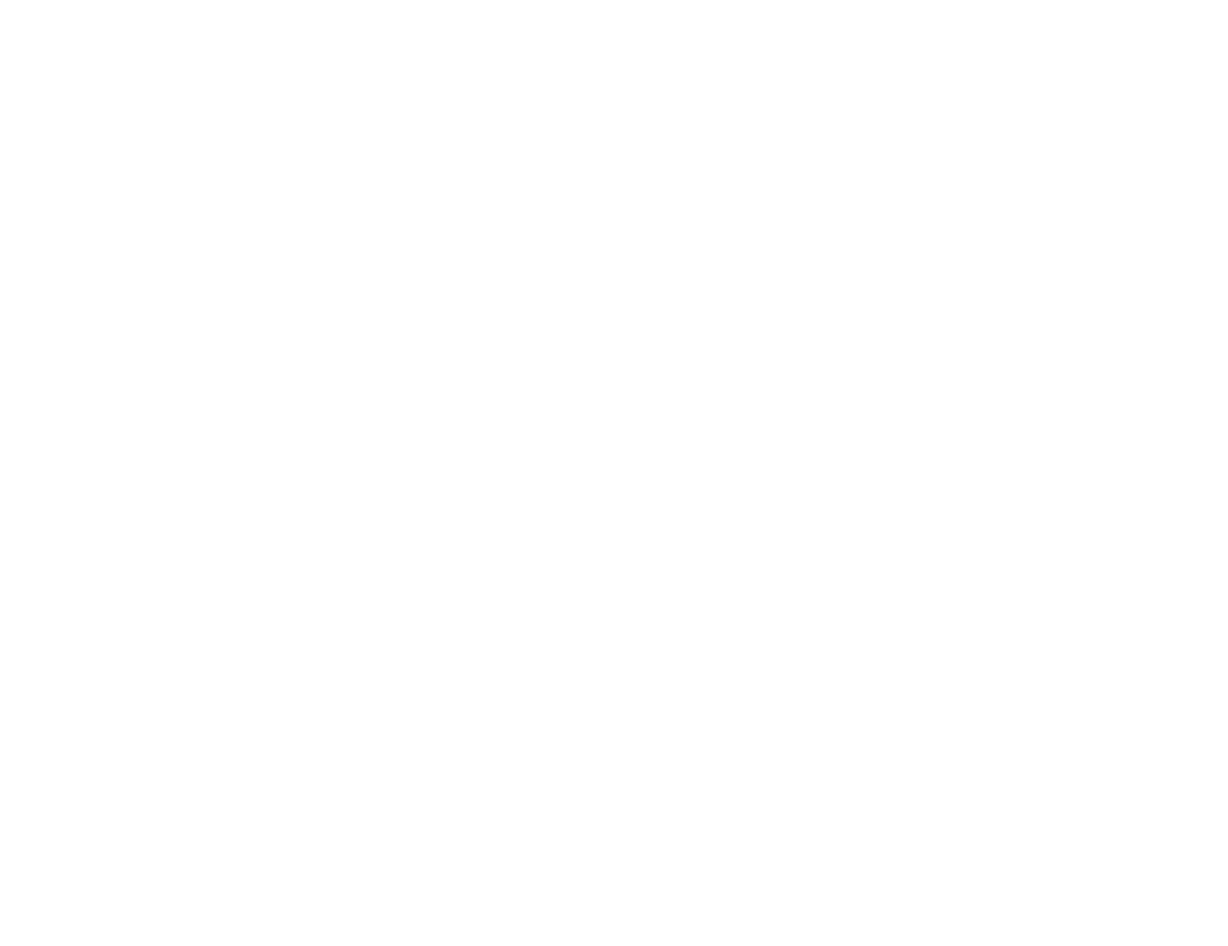
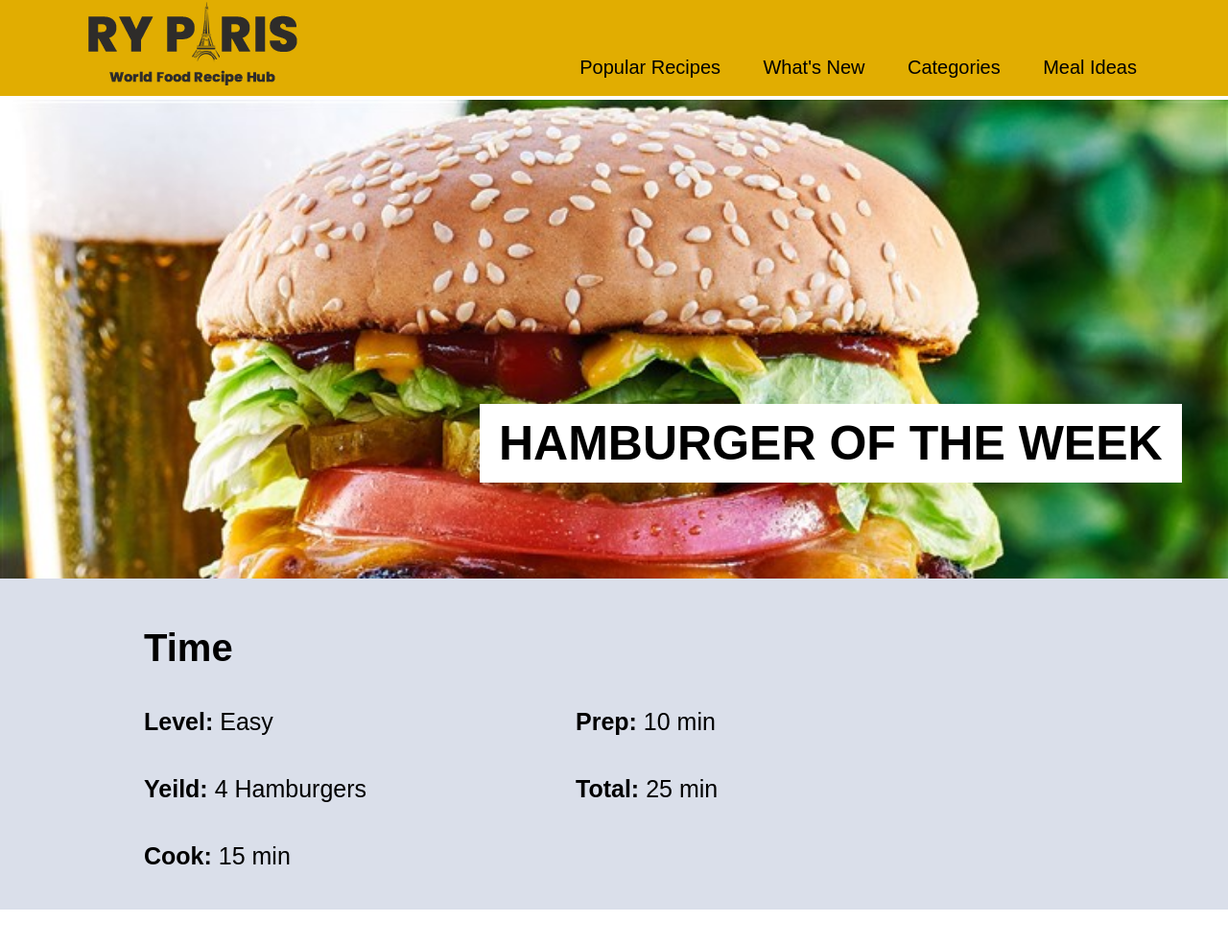
Before and after one commit to kchild89/Mtech-RyParisBuger, a plain HTML site: page Html/recipe.html in a window 1280 px wide. Shown: the top 986 px of the page at 96% size. Before the commit the page ends 800 px from the top, so only its background shows below. Drawn offline with Linux system fonts and the light colour scheme.

Commit message:
Add recipe.html structure

```diff
--- a/Html/recipe.html
+++ b/Html/recipe.html
@@ -1,12 +1,51 @@
 <!DOCTYPE html>
 <html lang="en">
+
 <head>
-    <meta charset="UTF-8">
-    <meta name="viewport" content="width=device-width, initial-scale=1.0">
-    <title>Recipe</title>
-    <link rel="stylesheet" href="../Css/recipe.css">
+  <meta charset="UTF-8">
+  <meta name="viewport" content="width=device-width, initial-scale=1.0">
+  <title>Recipe</title>
+  <link rel="stylesheet" href="../Css/recipe.css">
 </head>
+
 <body>
+  <div class="container">
+    <div class="header">
+      <div class="left">
+        <img src="../Images/ryparis-logo.png" alt="">
+      </div>
+      <div class="right">
+        <a href="#">Popular Recipes</a>
+        <a href="#">What's New</a>
+        <a href="#">Categories</a>
+        <a href="#">Meal Ideas</a>
+      </div>
+    </div>
+    <div class="hero">
+      <img src="../Images/bengal-burger.jpg" alt="Bengal Burger">
+      <h2>HAMBURGER OF THE WEEK</h2>
+    </div>
+    <div class="time">
+      <h4>Time</h4>
+    </div>
+    <div class="hero-bottom">
+      <p><span class="bold">Level: </span>Easy</p>
+      <p><span class="bold">Prep: </span>10 min</p>
+      <p><span class="bold">Yeild: </span>4 Hamburgers</p>
+      <p><span class="bold">Total: </span>25 min</p>
+      <p><span class="bold">Cook: </span>15 min</p>
+    </div>
+    <div class="main-content">
+      <div class="top">
+        <div class="recipe-name"></div>
+        <div class="review-count"></div>
+        <div class="save-print-buttons"></div>
+      </div>
+      <div class="review"></div>
+      <div class="ingredients"></div>
+      <div class="direction"></div>
+    </div>
+  </div>
+</body>
 
-</body>
 </html>
```
